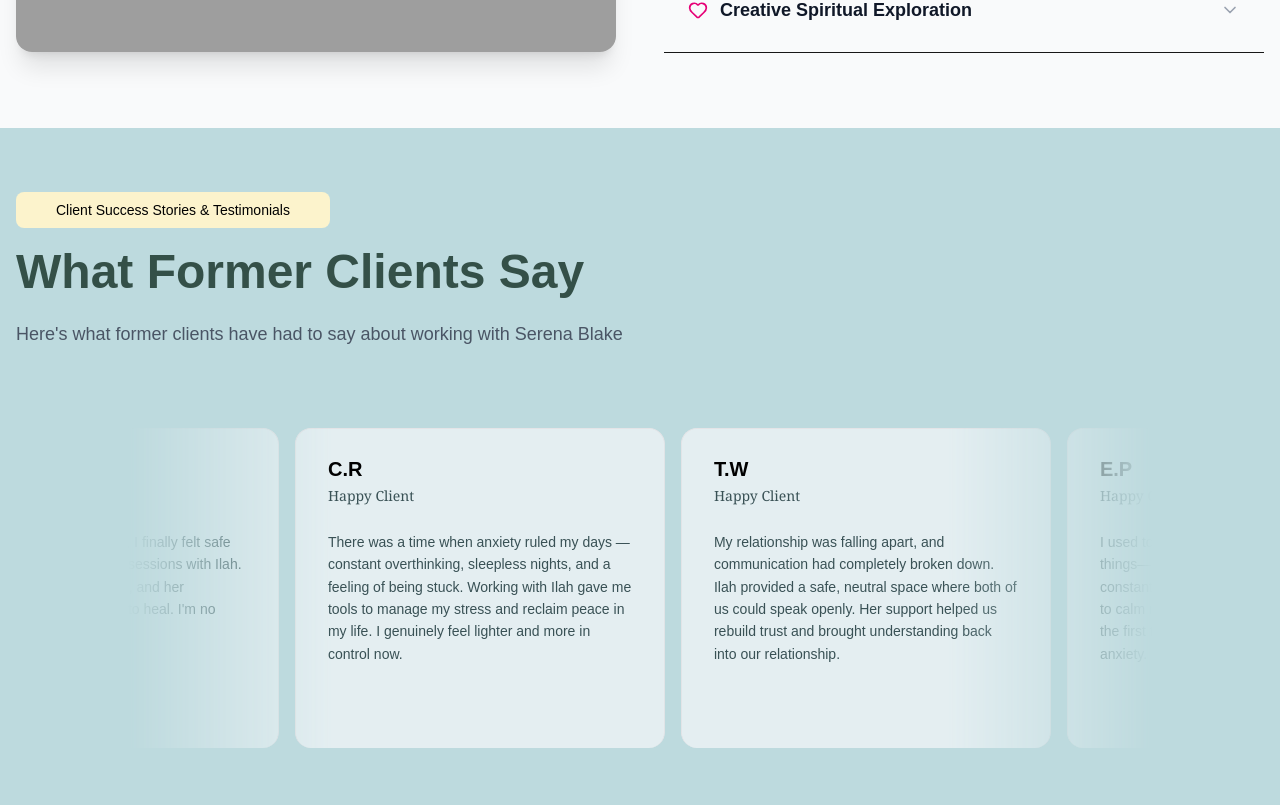
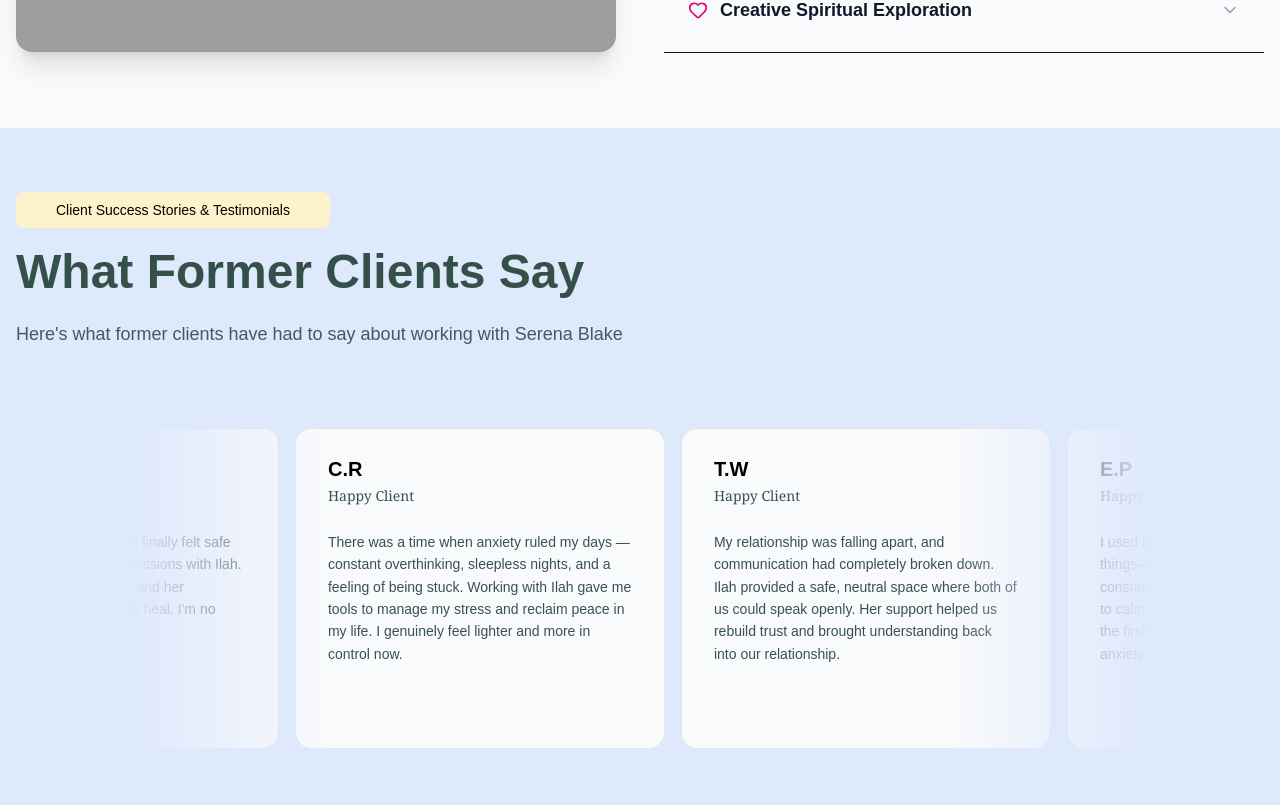
Before and after one commit to KalashThakare/Therapist-Website-Build, a Next.js app in the folder frontend/: page /services/individual-counceling in a window 1280 px wide. Shown: the part 2795-3600 px from the top of the page. Built offline with nearby package versions, Linux system fonts and the light colour scheme; grey boxes are pictures that could not be loaded.

Commit message:
bg colour of cards and container made dynamic and services ui updated

```diff
--- a/frontend/src/app/contact/page.tsx
+++ b/frontend/src/app/contact/page.tsx
@@ -1,13 +1,43 @@
 import Footer from '@/components/footer';
 import Navbar from '@/components/navbar';
 import Testimonials from '@/components/Testimonials';
+import { InfiniteMovingCards } from '@/components/ui/infinite-moving-cards';
 import { Info, Phone, PhoneCall } from 'lucide-react';
+
+const testimonials = [
+
+    {
+        description:
+            "There was a time when anxiety ruled my days — constant overthinking, sleepless nights, and a feeling of being stuck. Working with Ilah gave me tools to manage my stress and reclaim peace in my life. I genuinely feel lighter and more in control now.",
+        User: "C.R",
+    },
+    {
+        description:
+            "My relationship was falling apart, and communication had completely broken down. Ilah provided a safe, neutral space where both of us could speak openly. Her support helped us rebuild trust and brought understanding back into our relationship.",
+        User: "T.W",
+    },
+    {
+        description:
+            "I used to feel overwhelmed by even the smallest things—tight chest, racing thoughts, and constant tension. Ilah's sessions gave me tools to calm my mind and regulate my emotions. For the first time in years, I feel in control of my anxiety.",
+        User: "E.P",
+    },
+    {
+        description:
+            "My relationship was going through a rough patch, and I didn’t know how to communicate without conflict. Ilah created a safe space where both of us felt heard. Her guidance helped us reconnect and understand each other deeply.",
+        User: "O.R",
+    },
+    {
+        description:
+            "After years of carrying trauma, I finally felt safe enough to open up during my sessions with Ilah. She never rushed the process, and her compassion helped me begin to heal. I'm no longer defined by my past.",
+        User: "S.D",
+    }
+];
 
 const TherapistContact = () => {
     return (
         <div>
             <Navbar />
-            <div className="w-full bg-white py-16 px-4">
+            <div className="w-full bg-gray-50 py-16 px-4">
                 <div className="max-w-7xl mx-auto">
                     <div className="grid grid-cols-1 lg:grid-cols-2 gap-12 lg:gap-16">
                         {/* Left Side - Therapist Info */}
@@ -136,7 +166,33 @@ const TherapistContact = () => {
                     </div>
                 </div>
             </div>
-            <Testimonials />
+
+            <div className="min-h-screen bg-gray-50 py-16 px-4">
+                        <div className="max-w-7xl mx-auto mb-16">
+                            <div className="rounded-lg bg-[#fcf3cc] text-black px-4 py-2 sm:px-6 md:px-8 lg:px-10 mb-5 inline-block">
+                                <h2 className="text-xs sm:text-sm font-light">
+                                    Client Success Stories & Testimonials
+                                </h2>
+                            </div>
+                            <h1 className="text-5xl md:text-5xl font-bold text-[#345048] mb-6">
+                                What Former Clients Say
+                            </h1>
+                            <p className="text-lg text-gray-600 mx-auto mb-8">
+                                Here's what former clients have had to say about working with Serena Blake
+                            </p>
+
+                        </div>
+
+                        <div className="relative overflow-hidden max-w-5xl mx-auto">
+                            <InfiniteMovingCards
+                                items={testimonials}
+                                direction="right"
+                                speed="slow"
+                                cardBgColor='#bddade'
+                            />
+                        </div>
+                    </div>
+
             <Footer />
         </div>
     );
--- a/frontend/src/app/services/individual-counceling/page.tsx
+++ b/frontend/src/app/services/individual-counceling/page.tsx
@@ -5,6 +5,7 @@ import Footer from '@/components/footer';
 import Navbar from '@/components/navbar';
 import Testimonials from '@/components/Testimonials';
 import HeroSectionUI from '@/components/ui/hero-ui';
+import { InfiniteMovingCards } from '@/components/ui/infinite-moving-cards';
 import { BookHeart, BookOpen, Calendar, CheckCircle, ChevronDown, Clock, Heart, Info, Phone, PhoneCall, ShieldCheck, Sparkles, UserCheck } from 'lucide-react';
 import React, { JSX, useState } from 'react'
 
@@ -17,6 +18,35 @@ interface ServiceItem {
     details: string;
     buttonText: string;
 }
+
+const testimonials = [
+
+    {
+        description:
+            "There was a time when anxiety ruled my days — constant overthinking, sleepless nights, and a feeling of being stuck. Working with Ilah gave me tools to manage my stress and reclaim peace in my life. I genuinely feel lighter and more in control now.",
+        User: "C.R",
+    },
+    {
+        description:
+            "My relationship was falling apart, and communication had completely broken down. Ilah provided a safe, neutral space where both of us could speak openly. Her support helped us rebuild trust and brought understanding back into our relationship.",
+        User: "T.W",
+    },
+    {
+        description:
+            "I used to feel overwhelmed by even the smallest things—tight chest, racing thoughts, and constant tension. Ilah's sessions gave me tools to calm my mind and regulate my emotions. For the first time in years, I feel in control of my anxiety.",
+        User: "E.P",
+    },
+    {
+        description:
+            "My relationship was going through a rough patch, and I didn’t know how to communicate without conflict. Ilah created a safe space where both of us felt heard. Her guidance helped us reconnect and understand each other deeply.",
+        User: "O.R",
+    },
+    {
+        description:
+            "After years of carrying trauma, I finally felt safe enough to open up during my sessions with Ilah. She never rushed the process, and her compassion helped me begin to heal. I'm no longer defined by my past.",
+        User: "S.D",
+    }
+];
 
 const page = () => {
   const services = [
@@ -260,9 +290,33 @@ const page = () => {
             </div>
         </div>
 
-        <Testimonials />
+        <div className="min-h-screen bg-[#dee9fc] py-16 px-4">
+                    <div className="max-w-7xl mx-auto mb-16">
+                        <div className="rounded-lg bg-[#fcf3cc] text-black px-4 py-2 sm:px-6 md:px-8 lg:px-10 mb-5 inline-block">
+                            <h2 className="text-xs sm:text-sm font-light">
+                                Client Success Stories & Testimonials
+                            </h2>
+                        </div>
+                        <h1 className="text-5xl md:text-5xl font-bold text-[#345048] mb-6">
+                            What Former Clients Say
+                        </h1>
+                        <p className="text-lg text-gray-600 mx-auto mb-8">
+                            Here's what former clients have had to say about working with Serena Blake
+                        </p>
 
-        <About />
+                    </div>
+
+                    <div className="relative overflow-hidden max-w-5xl mx-auto">
+                        <InfiniteMovingCards
+                            items={testimonials}
+                            direction="right"
+                            speed="slow"
+                            cardBgColor='#f9fafb'
+                        />
+                    </div>
+                </div>
+
+        <About bgColor='#dee9fc' />
 
         <FAQ />
 
--- a/frontend/src/components/About.tsx
+++ b/frontend/src/components/About.tsx
@@ -1,9 +1,13 @@
 import React from 'react';
 import { Calendar, Star } from 'lucide-react';
 
-const About = () => {
+interface AboutProps {
+    bgColor?: string;
+}
+
+const About: React.FC<AboutProps> = ({ bgColor = "#bddade" }) => {
     return (
-        <div className="bg-[#bddade] py-16 px-4">
+        <div className="py-16 px-4" style={{ backgroundColor: bgColor }}>
             <div className="max-w-7xl mx-auto">
                 <div className="grid lg:grid-cols-2 gap-12 items-center">
 
--- a/frontend/src/components/ui/infinite-moving-cards.tsx
+++ b/frontend/src/components/ui/infinite-moving-cards.tsx
@@ -9,6 +9,11 @@ export const InfiniteMovingCards = ({
   speed = "fast",
   pauseOnHover = true,
   className,
+  containerBgColor = "transparent",
+  cardBgColor = "#e4eef1",
+  cardBorderColor = "border-zinc-200",
+  textColor = "text-black",
+  subtitleColor = "text-[#395155]",
 }: {
   items: {
     description: string;
@@ -18,6 +23,11 @@ export const InfiniteMovingCards = ({
   speed?: "fast" | "normal" | "slow";
   pauseOnHover?: boolean;
   className?: string;
+  containerBgColor?: string;
+  cardBgColor?: string;
+  cardBorderColor?: string;
+  textColor?: string;
+  subtitleColor?: string;
 }) => {
   const containerRef = React.useRef<HTMLDivElement>(null);
   const scrollerRef = React.useRef<HTMLUListElement>(null);
@@ -25,7 +35,9 @@ export const InfiniteMovingCards = ({
   useEffect(() => {
     addAnimation();
   }, []);
+
   const [start, setStart] = useState(false);
+
   function addAnimation() {
     if (containerRef.current && scrollerRef.current) {
       const scrollerContent = Array.from(scrollerRef.current.children);
@@ -42,6 +54,7 @@ export const InfiniteMovingCards = ({
       setStart(true);
     }
   }
+
   const getDirection = () => {
     if (containerRef.current) {
       if (direction === "left") {
@@ -57,6 +70,7 @@ export const InfiniteMovingCards = ({
       }
     }
   };
+
   const getSpeed = () => {
     if (containerRef.current) {
       if (speed === "fast") {
@@ -68,13 +82,15 @@ export const InfiniteMovingCards = ({
       }
     }
   };
+
   return (
     <div
       ref={containerRef}
       className={cn(
-        "scroller relative z-20 w-full overflow-hidden  [mask-image:linear-gradient(to_right,transparent,white_20%,white_80%,transparent)] ",
+        "scroller relative z-20 w-full overflow-hidden [mask-image:linear-gradient(to_right,transparent,white_20%,white_80%,transparent)]",
         className,
       )}
+      style={{ backgroundColor: containerBgColor }}
     >
       <ul
         ref={scrollerRef}
@@ -86,7 +102,11 @@ export const InfiniteMovingCards = ({
       >
         {items.map((item, idx) => (
           <li
-            className="relative w-[320px] h-[320px] max-w-full shrink-0 rounded-2xl border border-b-0 border-zinc-200 bg-[#e4eef1] px-8 py-6 md:w-[370px] md:h-[320px] "
+            className={cn(
+              "relative w-[320px] h-[320px] max-w-full shrink-0 rounded-2xl border border-b-0 px-8 py-6 md:w-[370px] md:h-[320px]",
+              cardBorderColor
+            )}
+            style={{ backgroundColor: cardBgColor }}
             key={item.User}
           >
             <blockquote>
@@ -94,18 +114,18 @@ export const InfiniteMovingCards = ({
                 aria-hidden="true"
                 className="user-select-none pointer-events-none absolute -top-0.5 -left-0.5 -z-1 h-[calc(100%_+_4px)] w-[calc(100%_+_4px)]"
               ></div>
-              <span className="relative z-20 text-xl font-bold leading-[1.6]  text-black">
+              <span className={cn("relative z-20 text-xl font-bold leading-[1.6]", textColor)}>
                 {item.User}
               </span>
-              <span className="block relative z-20 text-sm font-serif leading-[1.6] font-normal text-[#395155]">
+              <span className={cn("block relative z-20 text-sm font-serif leading-[1.6] font-normal", subtitleColor)}>
                 Happy Client
               </span>
               <div className="relative z-20 mt-6 flex flex-row items-center">
                 <span className="flex flex-col gap-1">
-                  <span className="text-sm leading-[1.6] font-normal text-[#395155]">
+                  <span className={cn("text-sm leading-[1.6] font-normal", subtitleColor)}>
                     {item.description}
                   </span>
-                  <span className="text-sm leading-[1.6] font-normal text-[#395155]">
+                  <span className={cn("text-sm leading-[1.6] font-normal", subtitleColor)}>
                     {/* rating */}
                   </span>
                 </span>
```
